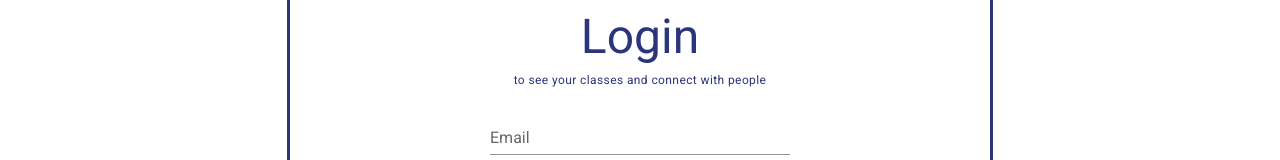
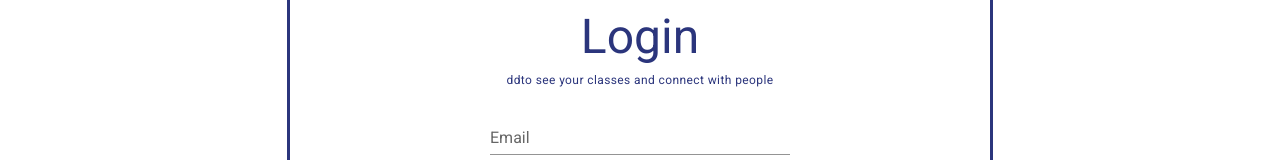
Before and after one commit to monkeydkon/thesis_front, a Vue app: page /login in a window 1280 px wide. Shown: the part 187-347 px from the top of the page. Built offline with nearby package versions, Linux system fonts and the light colour scheme.

Commit message:
login test

```diff
--- a/src/views/auth/Login.vue
+++ b/src/views/auth/Login.vue
@@ -7,7 +7,7 @@
 
       <h1 class="display-2 primary--text">Login</h1>
       <p class="caption primary--text mt-2">
-        to see your classes and connect with people
+        ddto see your classes and connect with people
       </p>
       <v-text-field
         v-model="email"
```
